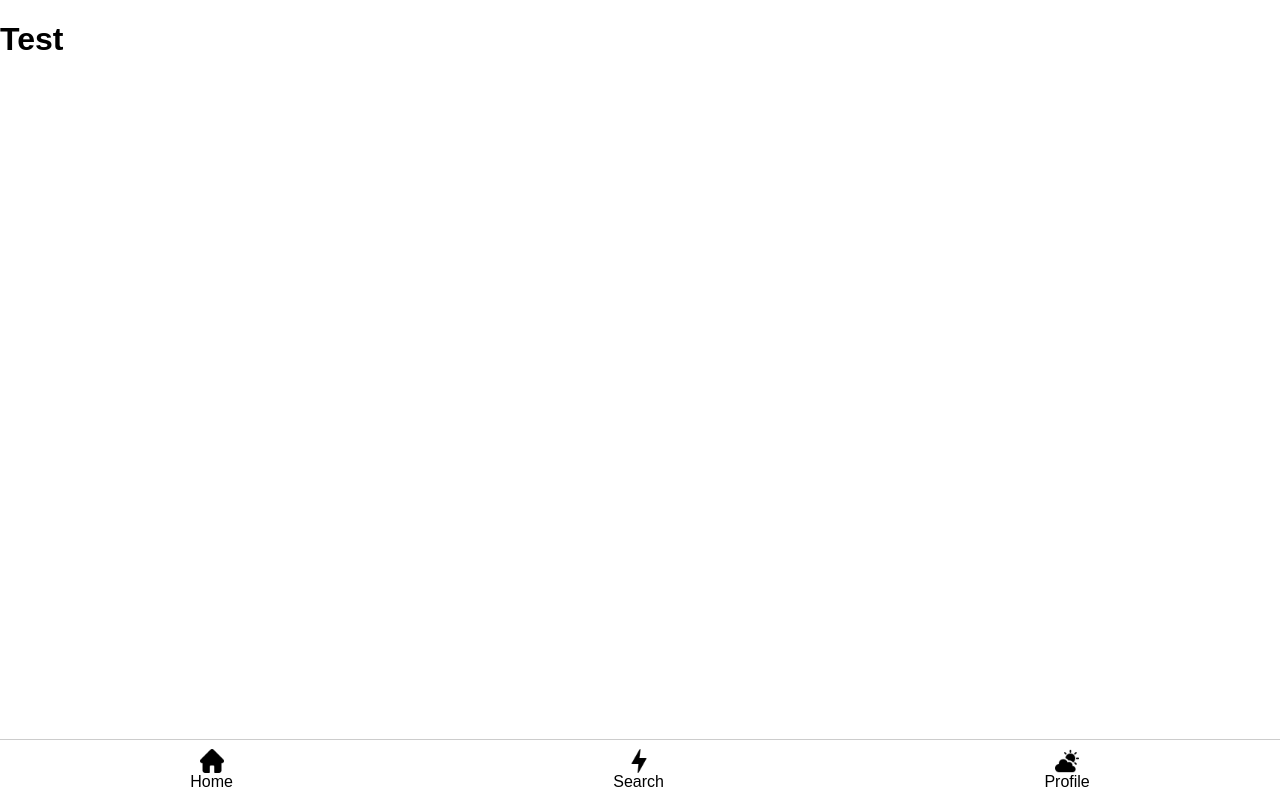
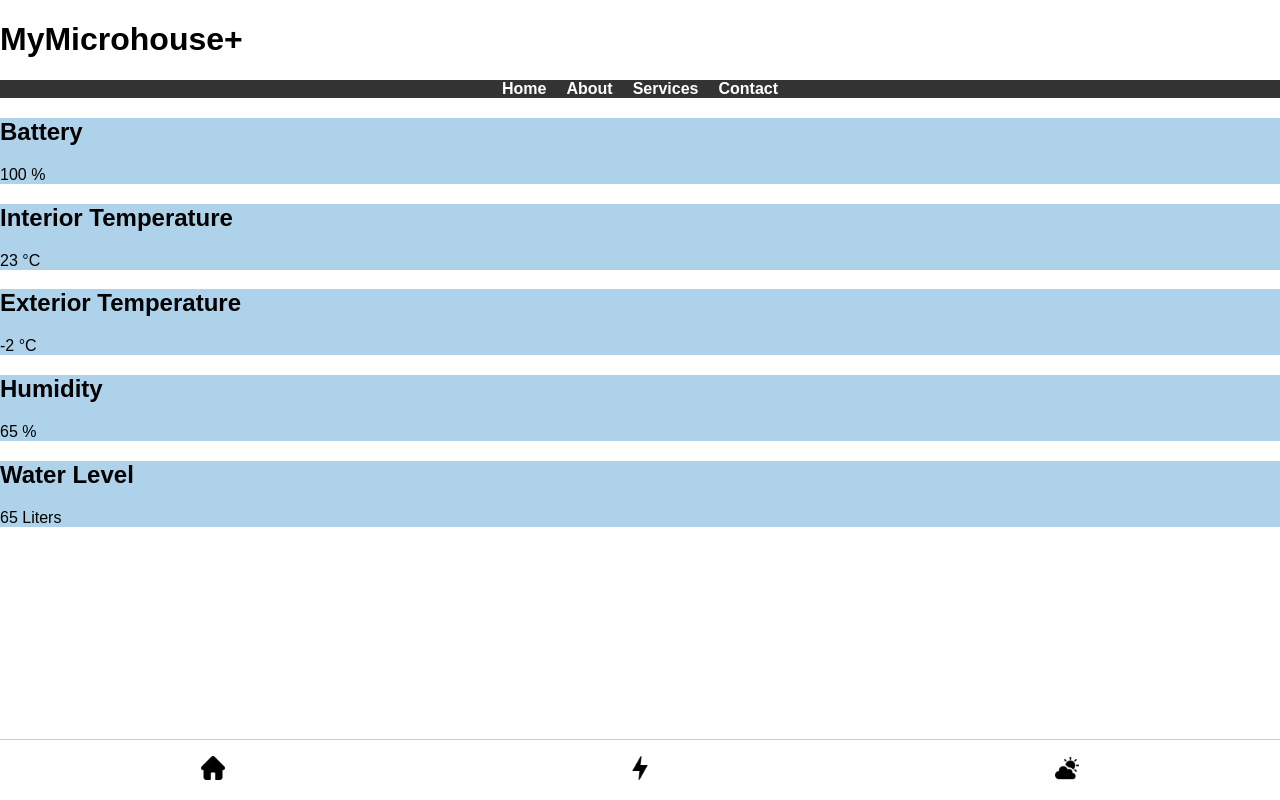
Before and after one commit to kjottkake/mymicrohouseplus_react, a React (Create React App) app: page / in a window 1280 px wide. Built offline with nearby package versions, Linux system fonts and the light colour scheme.

Commit message:
added component for sensorreading on homepage:

```diff
--- a/src/App.css
+++ b/src/App.css
@@ -61,11 +61,6 @@ body, html {
 }
 
 /* Panels */
-.panel {
-  flex: 1;
-  display: none;
-  overflow-y: scroll;
-}
 
 .production {
   border: 1px solid salmon;
@@ -74,3 +69,8 @@ body, html {
 .energy {
   border: 1px solid red;
 }
+
+
+.sensor-reading {
+  background-color: #aed2ea;
+}
--- a/src/App.js
+++ b/src/App.js
@@ -1,4 +1,4 @@
-import React, { useState } from 'react';
+import React, { Component, useState } from 'react';
 import './App.css';
 import NavBar from './components/bottomnavbar';
 
@@ -7,22 +7,26 @@ import EnergyPanel from './components/EnergyPanel';
 import WeatherPanel from './components/WeatherPanel';
 
 function App() {
-  const [activeTab, setActiveTab] = useState('home');
+  console.log(window.location) //logs out where I'm currently at
 
-  const handleTabChange = (tabName) => {
-    setActiveTab(tabName);
-  };
+  let component
+  switch(window.location.pathname){
+    case "/":
+      component = <HomePanel />
+      break
+    case "/energy":
+      component = <EnergyPanel />
+      break
+    case "/weather":
+      component = <WeatherPanel />
+      break
+  }
 
 
   return (
     <div className="App">
-      <div className='app-container'>
-      <NavBar activeTab={activeTab} handleTabChange={handleTabChange} />
-      {activeTab === 'home' && <HomePanel />}
-      {activeTab === 'energy' && <EnergyPanel />}
-      {activeTab === 'weather' && <WeatherPanel />}
-      <h1>Test</h1>
-      </div>
+      <NavBar />
+      {component}
     </div>
   );
 }
--- a/src/components/EnergyPanel.js
+++ b/src/components/EnergyPanel.js
@@ -2,9 +2,9 @@ import React from 'react';
 
 const EnergyPanel = () => {
   return (
-    <div className="panel energy-panel">
-      {/* Content for the energy panel */}
-      <h1>Energy Use</h1>
+    <div>
+      <h1>Energy Use Overview</h1>
+
     </div>
   );
 };
--- a/src/components/HomePanel.js
+++ b/src/components/HomePanel.js
@@ -1,11 +1,16 @@
 import React from 'react';
-
+import TopNav from './topnavbar';
+import SensorReading from './sensorReading';
 const HomePanel = () => {
   return (
-    <div className="panel home-panel">
-      <h1>Homepage</h1>
-      <h2>Hello what's up </h2>
-      <p>adfasdfadf taetawsdfasdfas sfdasl;dfjasdf;lasdfa</p>
+    <div>
+      <h1>MyMicrohouse+</h1>
+        <TopNav />
+        <SensorReading  label="Battery" value={100} unit="%"/>
+        <SensorReading label="Interior Temperature" value={23} unit="°C" />
+        <SensorReading label="Exterior Temperature" value={-2} unit="°C" />
+        <SensorReading label="Humidity" value={65} unit="%" />
+        <SensorReading label="Water Level" value={65} unit="Liters" />
     </div>
   );
 };
--- /dev/null
+++ b/src/components/TopNav.css
@@ -0,0 +1,27 @@
+/* src/TopNav.css */
+.topnav {
+    background-color: #333;
+    overflow: hidden;
+  }
+
+  .topnav ul {
+    list-style-type: none;
+    margin: 0;
+    padding: 0;
+    display: flex;
+    justify-content: center;
+  }
+
+  .topnav li {
+    margin: 0 10px;
+  }
+
+  .topnav a {
+    color: white;
+    text-decoration: none;
+    font-weight: bold;
+  }
+
+  .topnav a:hover {
+    text-decoration: underline;
+  }
--- a/src/components/WeatherPanel.js
+++ b/src/components/WeatherPanel.js
@@ -2,8 +2,7 @@ import React from 'react';
 
 const WeatherPanel = () => {
   return (
-    <div className="panel home-panel">
-      {/* Content for the Home panel */}
+    <div>
       <h1>Weather</h1>
     </div>
   );
--- a/src/components/bottomnavbar.js
+++ b/src/components/bottomnavbar.js
@@ -11,40 +11,23 @@ const NavBar = ({ activeTab, handleTabChange }) => {
       };
 
   return (
-    // <div className="bottom-nav">
-    //         <div className="nav-item">
-    //             <img src={homeIcon} alt="Home Button" />
-    //         </div>
-    //         <div className="nav-item">
-    //             <img src={energyIcon} alt="Charge Status Button" />
-    //         </div>
-    //         <div className="nav-item">
-    //             <img src={weatherIcon} alt="Weather Button" />
-    //         </div>
-    // </div>
     <div className="bottom-nav">
-    <div
-      className={`nav-item ${activeTab === 'home' ? 'selected' : ''}`}
-      onClick={() => handleItemClick('home')}
-    >
-      <img src={homeIcon} alt="Home" />
-      <span>Home</span>
+            <div className="nav-item">
+                <a href='/'>
+                    <img src={homeIcon} alt="Home Button" />
+                </a>
+            </div>
+            <div className="nav-item">
+                <a href='/energy'>
+                    <img src={energyIcon} alt="Charge Status Button" />
+                </a>
+            </div>
+            <div className="nav-item">
+                <a href='/weather'>
+                <img src={weatherIcon} alt="Weather Button" />
+                </a>
+            </div>
     </div>
-    <div
-      className={`nav-item ${activeTab === 'search' ? 'selected' : ''}`}
-      onClick={() => handleItemClick('search')}
-    >
-      <img src={energyIcon} alt="Search" />
-      <span>Search</span>
-    </div>
-    <div
-      className={`nav-item ${activeTab === 'profile' ? 'selected' : ''}`}
-      onClick={() => handleItemClick('profile')}
-    >
-      <img src={weatherIcon} alt="Profile" />
-      <span>Profile</span>
-    </div>
-  </div>
   );
 };
 
--- /dev/null
+++ b/src/components/sensorReading.js
@@ -0,0 +1,17 @@
+// SensorReading.js
+import React from 'react';
+
+function SensorReading(props) {
+  const { label, value, unit } = props;
+
+  return (
+    <div className="sensor-reading">
+      <h2 className="sensor-label">{label}</h2>
+      <p className="sensor-value">
+        {value} {unit}
+      </p>
+    </div>
+  );
+}
+
+export default SensorReading;
--- /dev/null
+++ b/src/components/topnavbar.js
@@ -0,0 +1,18 @@
+// src/TopNav.js
+import React from 'react';
+import './TopNav.css';
+
+function TopNav() {
+  return (
+    <nav className="topnav">
+      <ul>
+        <li><a href="/">Home</a></li>
+        <li><a href="/about">About</a></li>
+        <li><a href="/services">Services</a></li>
+        <li><a href="/contact">Contact</a></li>
+      </ul>
+    </nav>
+  );
+}
+
+export default TopNav;
```
Also changed, not shown: 1 other file (tests, documents, lock files or other folders).
